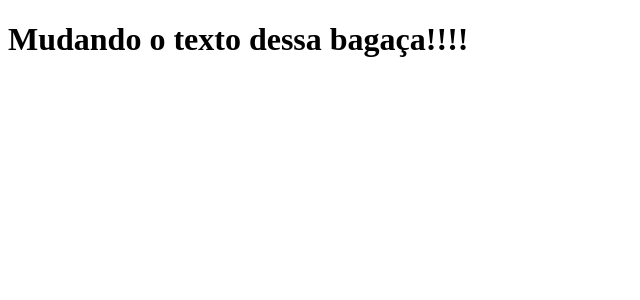
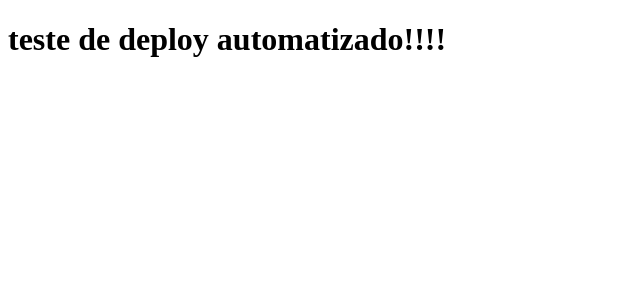
Before and after one commit to DevRockRabbit/openews, a Next.js app: page / in a window 1280 px wide. Shown: the top 300 px of the page, without its empty margins (0-640 px from the left). Built offline with nearby package versions, Linux system fonts and the light colour scheme.

Commit message:
texto mais profissional

```diff
--- a/pages/index.js
+++ b/pages/index.js
@@ -1,5 +1,5 @@
 function Home(){
-    return <h1>Mudando o texto dessa bagaça!!!!</h1>
+    return <h1>teste de deploy automatizado!!!!</h1>
 }
 
 export default Home;
```
Also changed, not shown: 1 other file (tests, documents, lock files or other folders).
